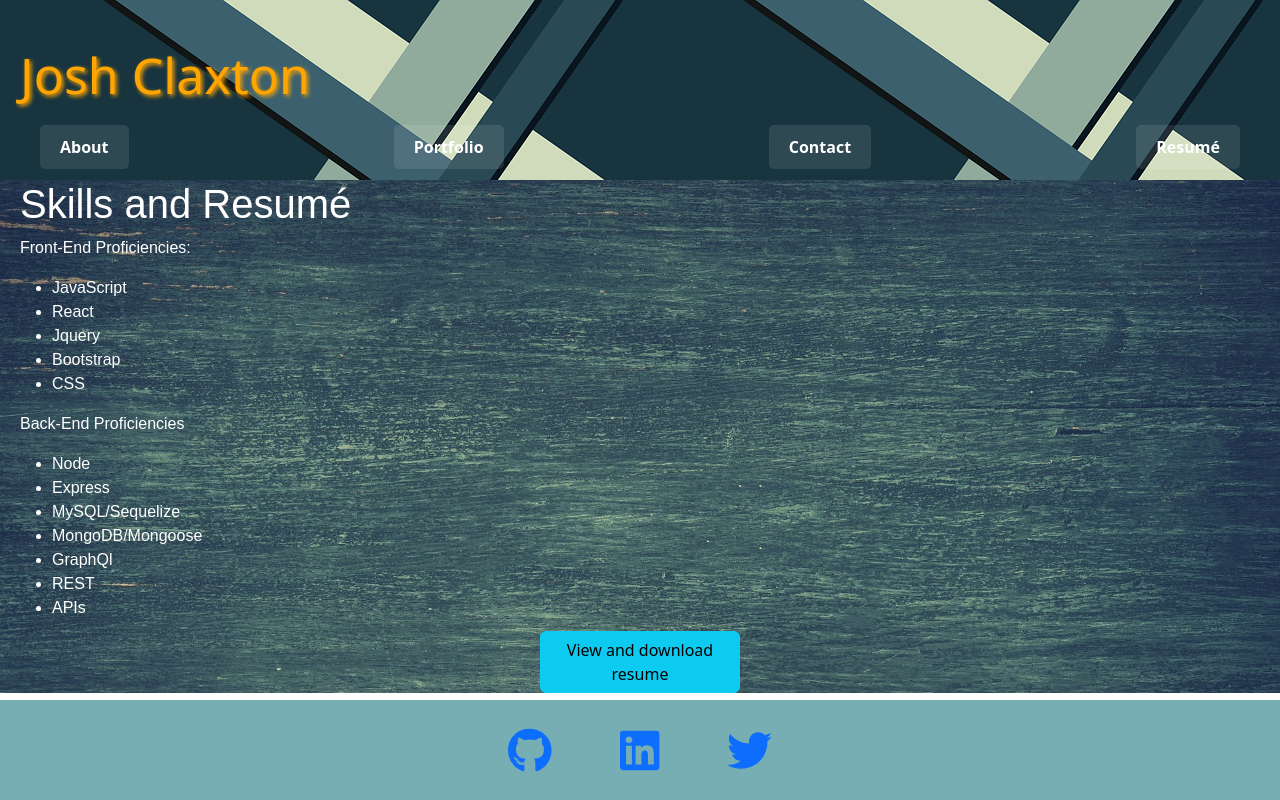
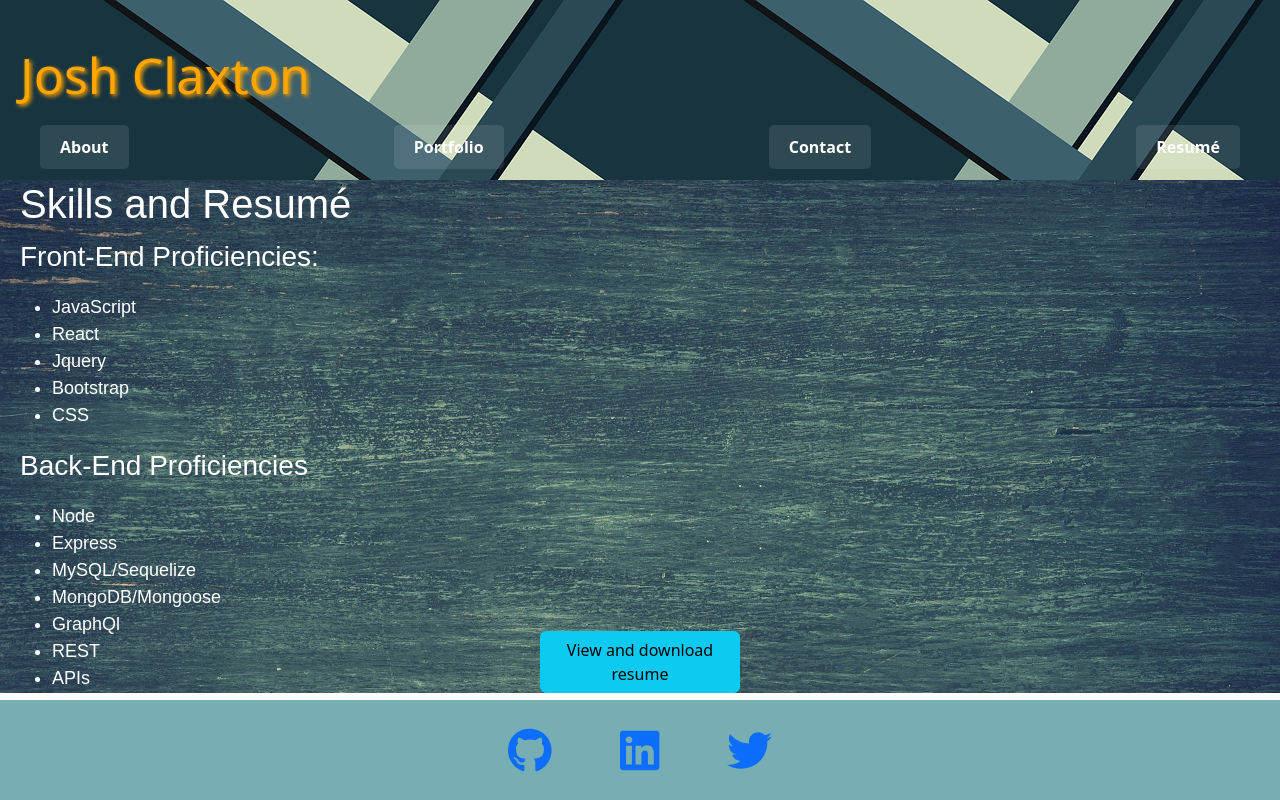
Before and after one commit to bowdumb/react-portfolio, a React (Create React App) app: page /resume in a window 1280 px wide. Built offline with nearby package versions, Linux system fonts and the light colour scheme; a web font is replaced by a local one.

Commit message:
Styling adjustments to font sizes on the resume component.

```diff
--- a/src/styles/Resume.css
+++ b/src/styles/Resume.css
@@ -4,7 +4,7 @@ iframe {
 }
 .download-link {
     margin: 0 auto;
-    margin-top: -38px;
+    margin-top: -110px;
     width: 200px;
     display: block;
 }
--- a/src/styles/ResumeContent.css
+++ b/src/styles/ResumeContent.css
@@ -9,6 +9,14 @@
     margin-left: 20px;
 }
 
+.resume-text {
+    font-size: 28px; /* Adjust the font size as needed */
+  }
+
+.resume-list li {
+    font-size: 18px; /* Adjust the font size as needed */
+  }
+
 .resume-page {
     background-image: url('../images/resume-background.jpg');
     color: white;
```
